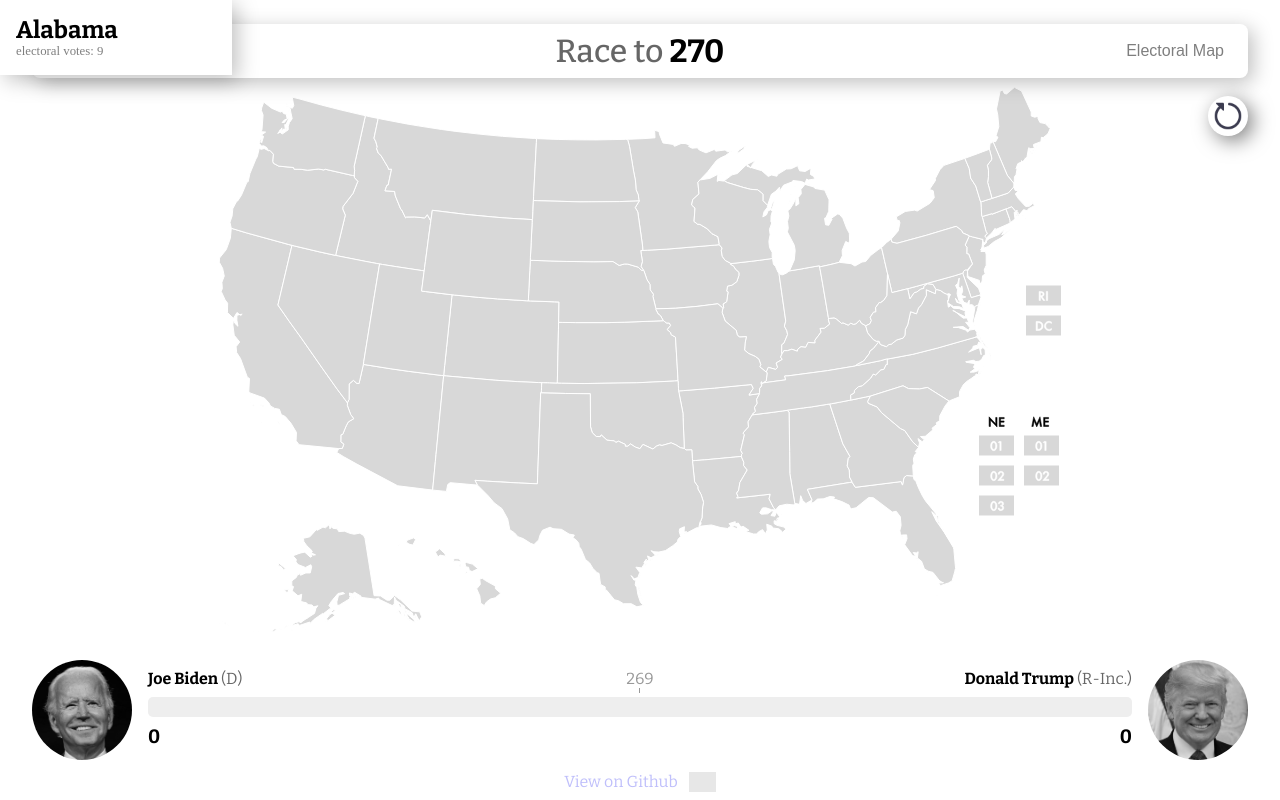
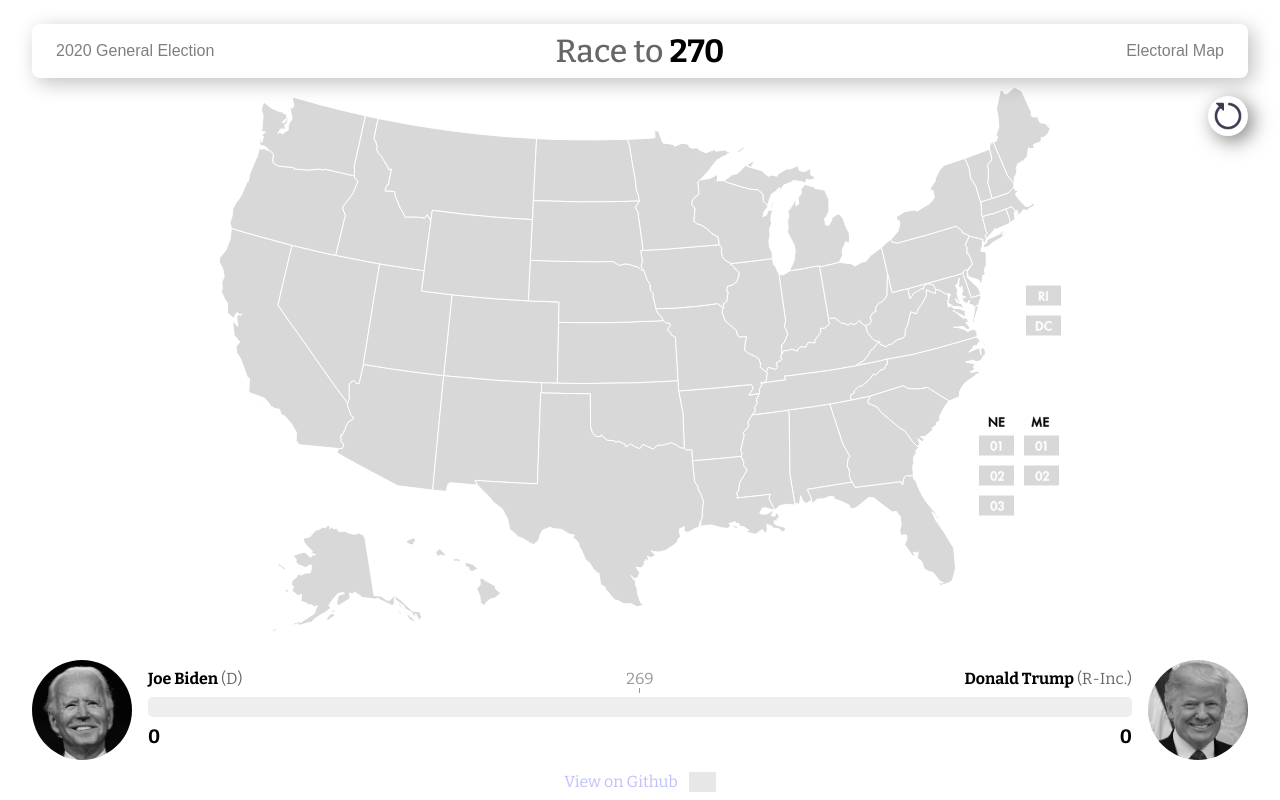
Before and after one commit to augusthalverson/twoSeventy, an Angular app: page / in a window 1280 px wide. Built offline with nearby package versions, Linux system fonts and the light colour scheme; grey boxes are pictures that could not be loaded.

Commit message:
Implement tooltip fixes

```diff
--- a/src/app/tooltip-service/tooltip.service.ts
+++ b/src/app/tooltip-service/tooltip.service.ts
@@ -8,7 +8,7 @@ import { State } from '../map/state.model';
 })
 export class TooltipService {
 
-  isTooltipActivated = true;
+  isTooltipActivated = false;
   private currentTerritory = 0;
 
   getCurrentTerritory = new BehaviorSubject<number>(this.currentTerritory);
```
Also changed, not shown: src/app/tooltip/tooltip.component.ts (line endings or trailing spaces).
